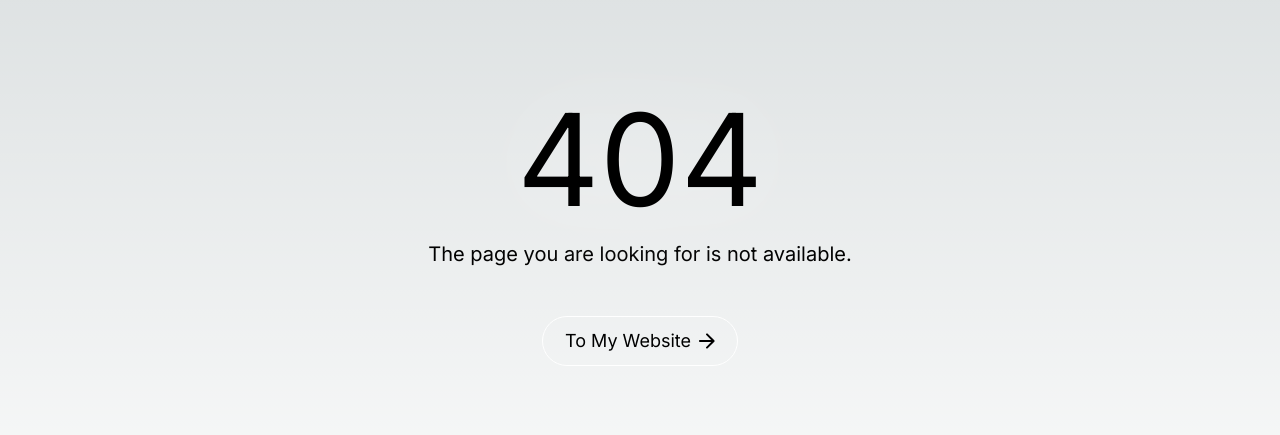
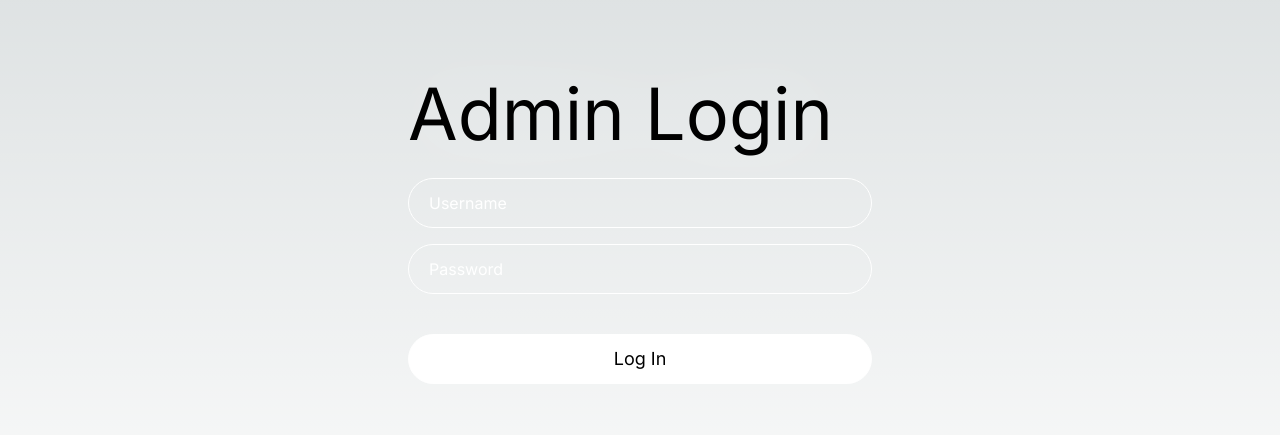
Before and after one commit to ahsanzizan/url-shortener, a Next.js app: page /auth/login in a window 1280 px wide. Before the commit this address had no page. Shown: the part 169-604 px from the top of the page. Built offline with nearby package versions, Linux system fonts and the light colour scheme; no server answers.

Commit message:
feat: Complete authentication

```diff
--- /dev/null
+++ b/src/app/api/admin/add/route.ts
@@ -0,0 +1,39 @@
+import { authOptions } from "@/lib/auth";
+import { createAdmin } from "@/database/admin.query";
+import { getServerSession } from "next-auth";
+import { NextResponse } from "next/server";
+
+export async function POST(req: Request) {
+  const session = await getServerSession(authOptions);
+  if (!session?.user)
+    return NextResponse.json(
+      { status: 403, message: "Forbidden request" },
+      { status: 403 }
+    );
+
+  try {
+    const data = await req.formData();
+    const username: string = data.get("username") as string;
+    const password: string = data.get("password") as string;
+
+    const newAdmin = await createAdmin({ username, password });
+
+    return NextResponse.json(
+      {
+        status: 201,
+        message: "Admin Created Successfully",
+        admin: newAdmin,
+      },
+      { status: 201 }
+    );
+  } catch (error) {
+    return NextResponse.json(
+      {
+        status: 500,
+        message: "Internal Server Error",
+        error,
+      },
+      { status: 500 }
+    );
+  }
+}
--- /dev/null
+++ b/src/app/api/auth/[...nextauth]/route.ts
@@ -0,0 +1,5 @@
+import { authOptions } from "@/lib/auth";
+import NextAuth from "next-auth";
+
+const handler = NextAuth(authOptions);
+export { handler as GET, handler as POST };
--- /dev/null
+++ b/src/app/auth/login/layout.tsx
@@ -0,0 +1,11 @@
+export const metadata = {
+  title: "Admin URL Shortener Login",
+};
+
+export default function LoginLayout({
+  children,
+}: {
+  children: React.ReactNode;
+}) {
+  return <>{children}</>;
+}
--- /dev/null
+++ b/src/app/auth/login/page.tsx
@@ -0,0 +1,100 @@
+"use client";
+
+import { toast } from "react-hot-toast";
+import { signIn, useSession } from "next-auth/react";
+import { useState } from "react";
+import type { ChangeEvent } from "react";
+import { redirect } from "next/navigation";
+import { StandardFormButton } from "@/app/components/Buttons";
+
+export default function Login() {
+  const { status } = useSession();
+  const [formValues, setFormValues] = useState({
+    username: "",
+    password: "",
+  });
+  const [loading, setLoading] = useState<boolean>(false);
+  const handleChange = (event: ChangeEvent<HTMLInputElement>) => {
+    const { name, value } = event.target;
+    setFormValues({ ...formValues, [name]: value });
+  };
+
+  if (status === "authenticated") return redirect("/admin");
+
+  const onSubmit = async (e: React.FormEvent) => {
+    e.preventDefault();
+    const toastId = toast.loading("Loading...");
+    try {
+      setLoading(true);
+      const res = await signIn("credentials", {
+        redirect: false,
+        username: formValues.username,
+        password: formValues.password,
+        callbackUrl: "/admin",
+      });
+
+      if (res?.error) {
+        setLoading(false);
+        toast.error(
+          res.error == "CredentialsSignin"
+            ? "Wrong Username / Password"
+            : "Internal server error",
+          {
+            id: toastId,
+          }
+        );
+      } else {
+        toast.success("Successfully Logged In", {
+          id: toastId,
+        });
+      }
+    } catch (error: any) {
+      toast.error("Something Wrong", {
+        id: toastId,
+      });
+    }
+  };
+
+  return (
+    <section className="flex h-screen flex-col items-center justify-center gap-2">
+      <div className="w-full max-w-lg rounded p-6">
+        <h1 className="mb-7 text-4xl leading-snug drop-shadow-glow md:text-7xl">
+          Admin Login
+        </h1>
+        <form
+          action="/api/auth/callback/credentials"
+          method="POST"
+          onSubmit={onSubmit}
+        >
+          <div className="mb-4">
+            <input
+              className="w-full rounded-full border border-white bg-transparent px-5 py-3 text-white autofill:shadow-[0_0_0_30px_black_inset_!important] focus:outline-none"
+              style={{ WebkitTextFillColor: "#fff" }}
+              type="text"
+              name="username"
+              placeholder="Username"
+              onChange={handleChange}
+              required
+            />
+          </div>
+          <div>
+            <input
+              className="w-full rounded-full border border-white bg-transparent px-5 py-3 text-white autofill:shadow-[0_0_0_30px_black_inset_!important] focus:outline-none"
+              style={{ WebkitTextFillColor: "#fff" }}
+              type="password"
+              name="password"
+              onChange={handleChange}
+              placeholder="Password"
+              required
+            />
+          </div>
+          <div className="mt-10">
+            <StandardFormButton type="submit" disabled={loading}>
+              Log In
+            </StandardFormButton>
+          </div>
+        </form>
+      </div>
+    </section>
+  );
+}
--- /dev/null
+++ b/src/app/auth/page.tsx
@@ -0,0 +1,7 @@
+"use client";
+
+import { redirect } from "next/navigation";
+
+export default function Login() {
+  return redirect("/auth/login");
+}
```
